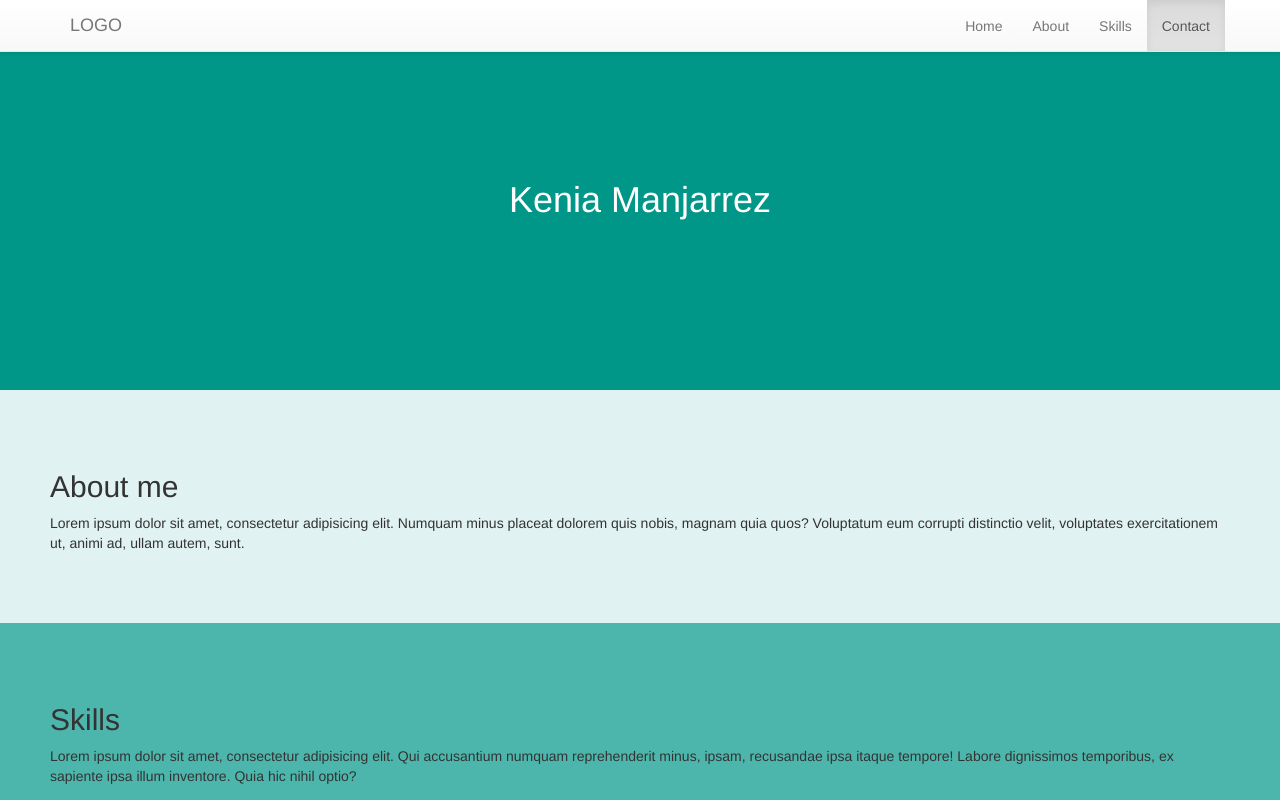
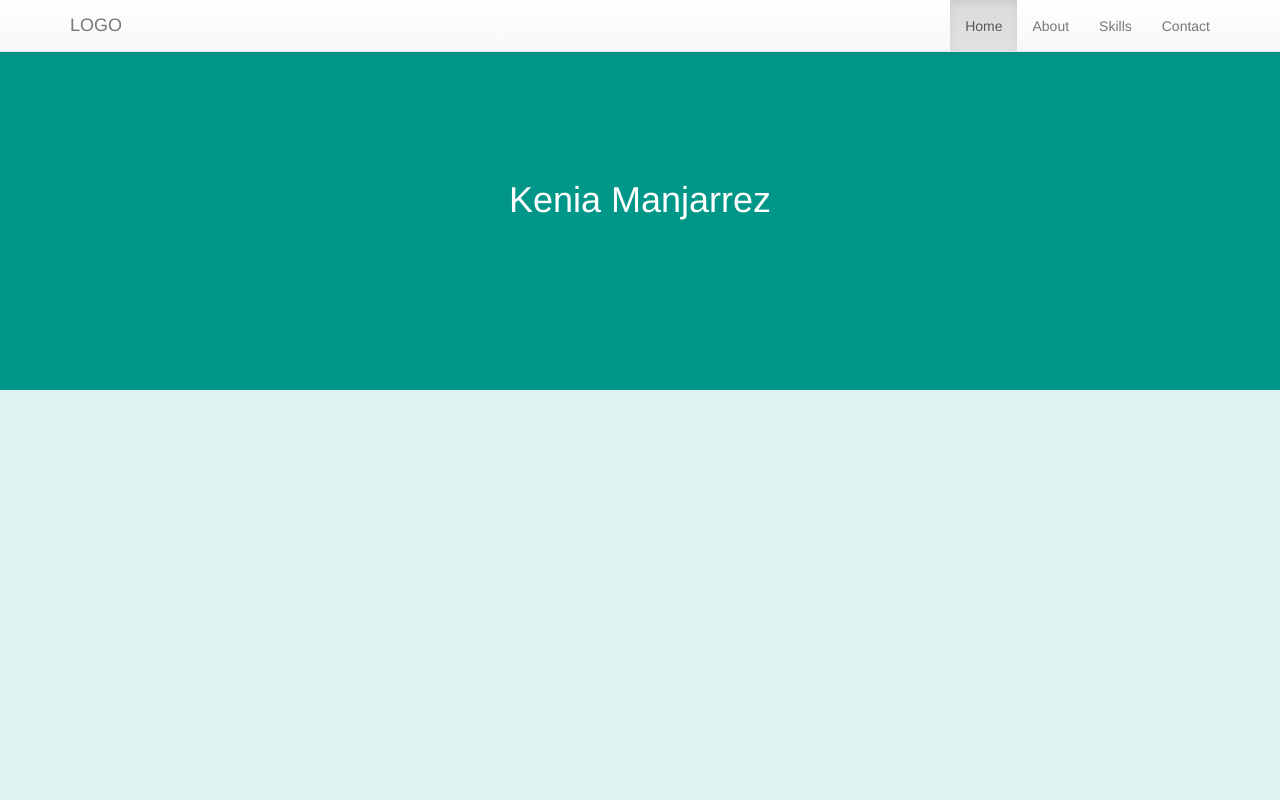
Before and after one commit to KeniaManjarrez/Portafolio, a plain HTML site: page index.html in a window 1280 px wide. Both pictures are taken after a click on the link "Home". Shown: the top 800 px of the page. Drawn offline with nearby package versions, Linux system fonts and the light colour scheme.

Commit message:
AngularJS
Controlador Tabs

```diff
--- a/index.html
+++ b/index.html
@@ -1,5 +1,5 @@
 <!DOCTYPE html>
-<html lang="es">
+<html lang="es" ng-app="myPortfolio">
     <head>
         <meta charset="UTF-8">
         <meta name="viewport" content="width=device-width, user-scalable=no, initial-scale=1.0, maximum-scale=1.0, minimum-scale=1.0">
@@ -9,12 +9,7 @@
         <link rel="stylesheet" href="css/bootstrap.min.css">
         <link rel="stylesheet" href="css/styles.css">
     </head>
-<body id="myPage" data-spy="scroll" data-target=".navbar" data-offset="60">
-	<script src="js/jquery-3.1.1.min.js"></script>
-	<script src="js/angular.min.js"></script>
-	<script src="js/bootstrap.min.js"></script>
-	<script src="js/angular-app.js"></script>
-
+    <body ng-controller="TabController as tab" id="myPage" data-spy="scroll" data-target=".navbar" data-offset="60">
         <nav role="navigation" class="navbar navbar-default navbar-fixed-top">
             <div class="container">
                 <div class="navbar-header">
@@ -23,36 +18,33 @@
                         <span class="icon-bar"></span>
                         <span class="icon-bar"></span>
                     </button>
-
                     <a class="navbar-brand" href="#">LOGO</a>
                 </div>
                 <div class="collapse navbar-collapse" id="myNavbar">
                     <ul class="nav navbar-nav navbar-right">
-	      <li><a  href="#home"><span class="hvr-underline-from-center">Home</span></a></li>
-	      <li><a  href="#about"><span class="hvr-underline-from-center">About</span></a></li>
-	      <li><a  href="#skills"><span class="hvr-underline-from-center">Skills</span></a></li>
-	      <li><a  href="#carousel"><span class="hvr-underline-from-center">Contact</span></a></li>
+                        <li ng-class="{active: tab.isSet(1)}"><a ng-click="tab.setTab(1)" href="#home"><span class="hvr-underline-from-center">Home</span></a></li>
+                        <li ng-class="{active: tab.isSet(2)}"><a ng-click="tab.setTab(2)"  href="#about"><span class="hvr-underline-from-center">About</span></a></li>
+                        <li ng-class="{active: tab.isSet(3)}"><a ng-click="tab.setTab(3)" href="#skills"><span class="hvr-underline-from-center">Skills</span></a></li>
+                        <li ng-class="{active: tab.isSet(4)}"><a ng-click="tab.setTab(4)"  href="#carousel"><span class="hvr-underline-from-center">Contact</span></a></li>
                     </ul>
                 </div>
-
             </div>
         </nav>
-<div id="home" class="contenedor text-center">
+        <div id="home" class="contenedor text-center" ng-show="tab.isSet(1)">
             <h1>Kenia Manjarrez</h1>
         </div>
 
-<div id="about" class="container-fl">
+        <div id="about" class="container-fl" ng-show="tab.isSet(2)">
             <h2>About me</h2>
             <p>Lorem ipsum dolor sit amet, consectetur adipisicing elit. Numquam minus placeat dolorem quis nobis, magnam quia quos? Voluptatum eum corrupti distinctio velit, voluptates exercitationem ut, animi ad, ullam autem, sunt.</p>
-
         </div>
 
-<div id="skills" class="container-fl bg-color">
+        <div id="skills" class="container-fl bg-color" ng-show="tab.isSet(3)">
             <h2>Skills</h2>
             <p>Lorem ipsum dolor sit amet, consectetur adipisicing elit. Qui accusantium numquam reprehenderit minus, ipsam, recusandae ipsa itaque tempore! Labore dignissimos temporibus, ex sapiente ipsa illum inventore. Quia hic nihil optio?</p>
         </div>
 
-	<div id="carousel" class="container-fl text-center">
+        <div id="carousel" class="container-fl text-center" ng-show="tab.isSet(4)">
             <h2>Carrusel</h2>
             <div id="myCarousel" class="carousel slide text-center" data-ride="carousel">
                 <!-- Indicators -->
@@ -86,9 +78,9 @@
                 </a>
             </div>
         </div>
-
-
-</div>
-
+        <script src="js/jquery-3.1.1.min.js"></script>
+        <script src="js/angular.min.js"></script>
+        <script src="js/bootstrap.min.js"></script>
+        <script src="js/angular-app.js"></script>
     </body>
 </html>
--- a/js/angular-app.js
+++ b/js/angular-app.js
@@ -0,0 +1,35 @@
+/* ==========================================================================
+   Wrapping JavaScript in a closure is a good Habit!
+   ========================================================================== */
+(function(){
+    var app = angular.module('myPortfolio', []);
+    app.controller('TabController', function(){
+        this.tab = 1;
+        //$('html, body').animate({ scrollTop: 0 }, 'fast');
+        this.setTab = function(newValue){
+            this.tab = newValue;
+            $('html, body').animate({ scrollTop: 0 }, 'fast');
+        };
+        this.isSet = function(tabName){
+            return this.tab === tabName;
+        };
+    });
+
+    app.controller("HomeController", function($scope) {
+
+    });
+
+    app.controller("AboutController", function($scope) {
+
+
+    });
+
+    app.controller("WorkController", function($scope) {
+
+    });
+
+    app.controller("ContactController", function($scope) {
+
+    });
+
+})();
```
Lines whose indentation alone changed are shown as unchanged.
